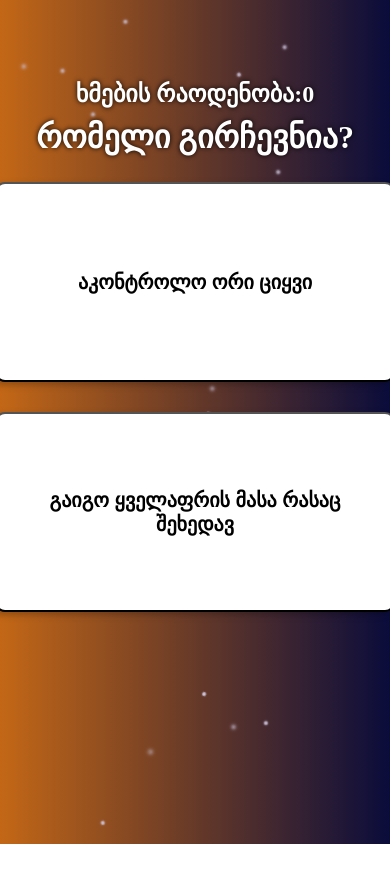
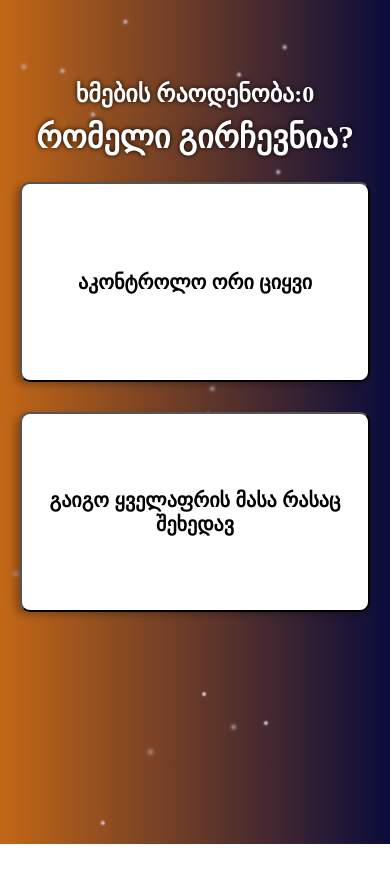
Before and after one commit to Tornike512/Weight-Squirrel-2, a React (Vite) app: page / in a window 390 px wide. Shown: the top 882 px of the page. Built offline with nearby package versions, Linux system fonts and the light colour scheme; no server answers.

Commit message:
Fix: Water Component Responsive

```diff
--- a/src/Components/Water/Water.scss
+++ b/src/Components/Water/Water.scss
@@ -33,6 +33,10 @@
     position: absolute;
     top: 10px;
     left: 16px;
+  }
+
+  @include sm {
+    width: 350px;
   }
 }
 
--- a/src/Sass/Global.scss
+++ b/src/Sass/Global.scss
@@ -227,6 +227,10 @@
     @include lg {
       grid-template-columns: 400px;
       row-gap: 30px;
+    }
+
+    @include sm {
+      grid-template-columns: 350px;
     }
   }
 }
```
